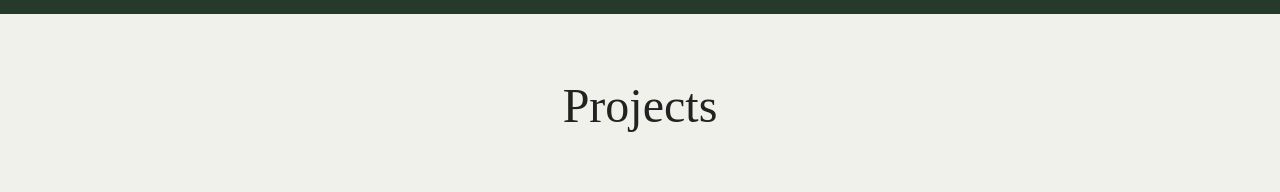
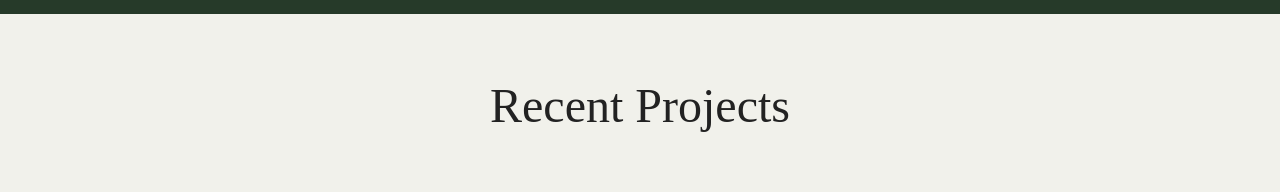
Before and after one commit to nazrinibrahimli/portfolio-Nazrin, a React (Create React App) app: page / in a window 1280 px wide. Shown: the part 658-850 px from the top of the page. Built offline with nearby package versions, Linux system fonts and the light colour scheme; a web font is replaced by a local one.

Commit message:
chnages to projects

```diff
--- a/src/components/Projects.jsx
+++ b/src/components/Projects.jsx
@@ -43,7 +43,7 @@ const Projects = forwardRef((props,ref) => {
 
   return (
     <div ref={ref} className='projects-div' id="projects">
-     <p className="project">Projects
+     <p className="project">Recent Projects
      </p>
      <TwiceCard  link="https://event-nazrinibrahimli.vercel.app/" title="Neventy" image={neventy} info="Website for the event organization-Neventy. This website is a fully responsive and written with Vanilla JS, Tailwind, and HTML. " icon1={html} icon2={tailwind} icon3={js}/>
 
@@ -51,9 +51,7 @@ const Projects = forwardRef((props,ref) => {
      <TwiceCard  link="https://agency-website-sage.vercel.app/" title="A'gency" image={agency} info="A'gency website is a fully responsive and written with Next.js,Tailwind, and MUI. " icon1={next} icon2={tailwind} icon3={mui}/>
 
         <TwiceCard link="https://e-commerce-bookstore-five.vercel.app/" title="E-commerse Bookshop" image={ecommerce}  info="E-commerce website is written in React and Tailwind CSS . It is a fully responsive website."  icon1={react} icon2={tailwind} icon3/>
-        <TwiceCard  link="https://dejavu-medical-clinic.vercel.app/" title="Dejavu Clinic" image={dejavu} info="A website for Dejavu Clinic which is a fully responsive and written with Next.js,Tailwind, and MUI. (In progress) " icon1={next} icon2={tailwind} icon3={mui}/>
 
-        <TwiceCard  link="https://github.com/nazrinibrahimli/Restaurant-website" title="Dine Out Restaurant" image={restaurant} info="Restaurant website is a fully responsive and written with Vanilla Javascript, HTML and CSS."  icon1={html} icon2={css} icon3={js}/>
 
 
 
```
